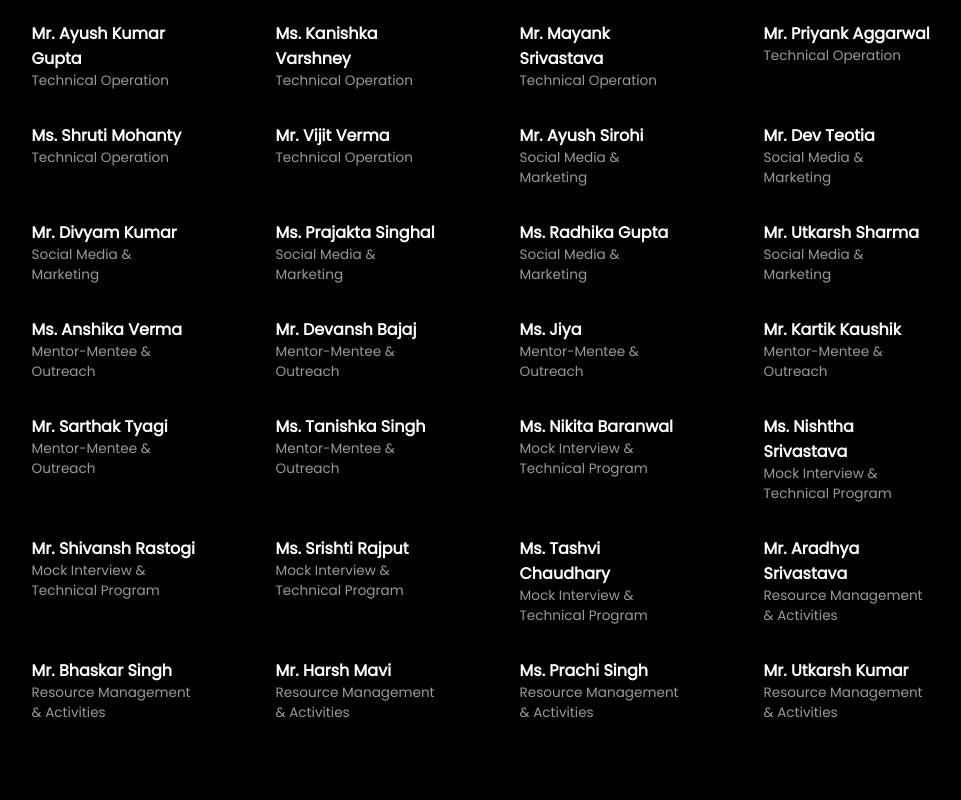
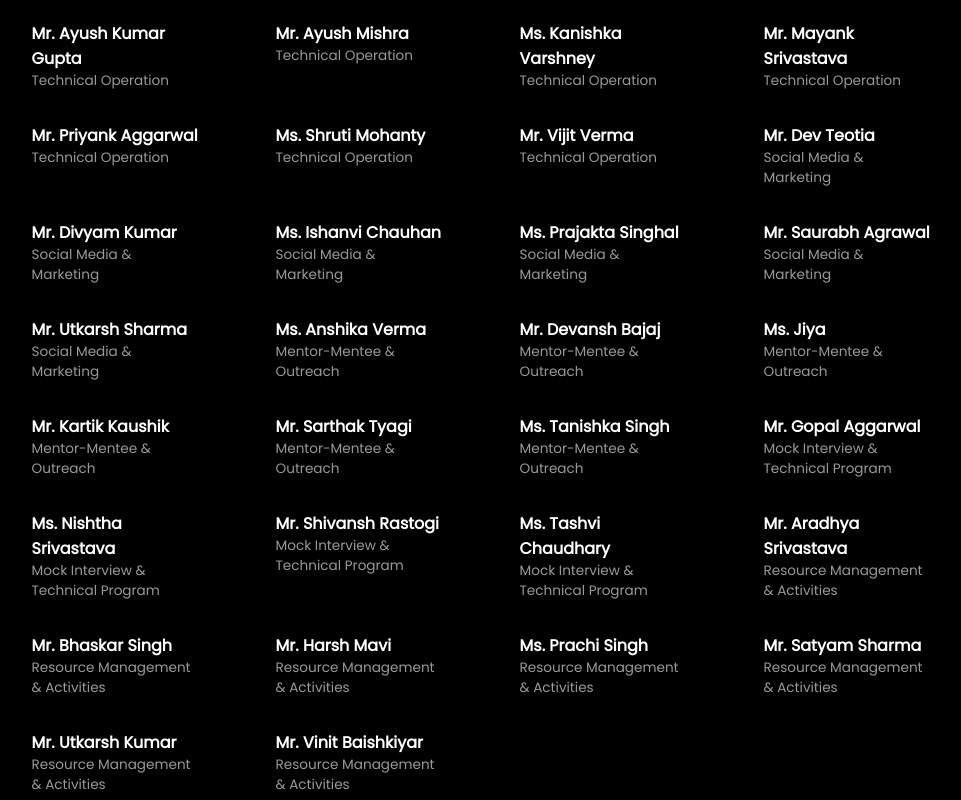
Before and after one commit to salaah-community/Salaah, a React (Create React App) app: page /team in a window 1280 px wide. Shown: the part 6240-7040 px from the top of the page, without its empty margins (157-1118 px from the left). Built offline with nearby package versions, Linux system fonts and the light colour scheme.

Commit message:
Add and remove team member names

```diff
--- a/src/pages/Team/TeamData/Working.js
+++ b/src/pages/Team/TeamData/Working.js
@@ -5,6 +5,12 @@ export const teamWorking = [
     title: "Technical Operation	",
     img: "",
   },
+  {
+    name: "Mr. Ayush Mishra",
+    title: "Technical Operation	",
+    img: "",
+  },
+
   {
     name: "Ms. Kanishka Varshney",
     title: "Technical Operation	",
@@ -32,11 +38,6 @@ export const teamWorking = [
   },
   //Social Media and Marketing
   {
-    name: "Mr. Ayush Sirohi",
-    title: "Social Media & Marketing",
-    img: "",
-  },
-  {
     name: "Mr. Dev Teotia",
     title: "Social Media & Marketing",
     img: "",
@@ -47,12 +48,17 @@ export const teamWorking = [
     img: "",
   },
   {
+    name: "Ms. Ishanvi Chauhan",
+    title: "Social Media & Marketing",
+    img: "",
+  },
+  {
     name: "Ms. Prajakta Singhal",
     title: "Social Media & Marketing",
     img: "",
   },
   {
-    name: "Ms. Radhika Gupta",
+    name: "Mr. Saurabh Agrawal",
     title: "Social Media & Marketing",
     img: "",
   },
@@ -94,22 +100,18 @@ export const teamWorking = [
   },
   //Mock Interview & Technical Program
   {
-    name: "Ms. Nikita Baranwal",
+    name: "Mr. Gopal Aggarwal",
     title: "Mock Interview & Technical Program",
     img: "",
-  },{
+  }, {
     name: "Ms. Nishtha Srivastava",
     title: "Mock Interview & Technical Program",
     img: "",
-  },{
+  }, {
     name: "Mr. Shivansh Rastogi",
     title: "Mock Interview & Technical Program",
     img: "",
-  },{
-    name: "Ms. Srishti Rajput",
-    title: "Mock Interview & Technical Program",
-    img: "",
-  },{
+  }, {
     name: "Ms. Tashvi Chaudhary",
     title: "Mock Interview & Technical Program",
     img: "",
@@ -119,20 +121,28 @@ export const teamWorking = [
     name: "Mr. Aradhya Srivastava",
     title: "Resource Management & Activities",
     img: "",
-  },{
+  }, {
     name: "Mr. Bhaskar Singh",
     title: "Resource Management & Activities",
     img: "",
-  },{
+  }, {
     name: "Mr. Harsh Mavi",
     title: "Resource Management & Activities",
     img: "",
-  },{
+  }, {
     name: "Ms. Prachi Singh",
     title: "Resource Management & Activities",
     img: "",
-  },{
+  }, {
+    name: "Mr. Satyam Sharma",
+    title: "Resource Management & Activities",
+    img: "",
+  }, {
     name: "Mr. Utkarsh Kumar",
+    title: "Resource Management & Activities",
+    img: "",
+  }, {
+    name: "Mr. Vinit Baishkiyar",
     title: "Resource Management & Activities",
     img: "",
   },
```
Also changed, not shown: src/App.js (+13 -13 lines).
